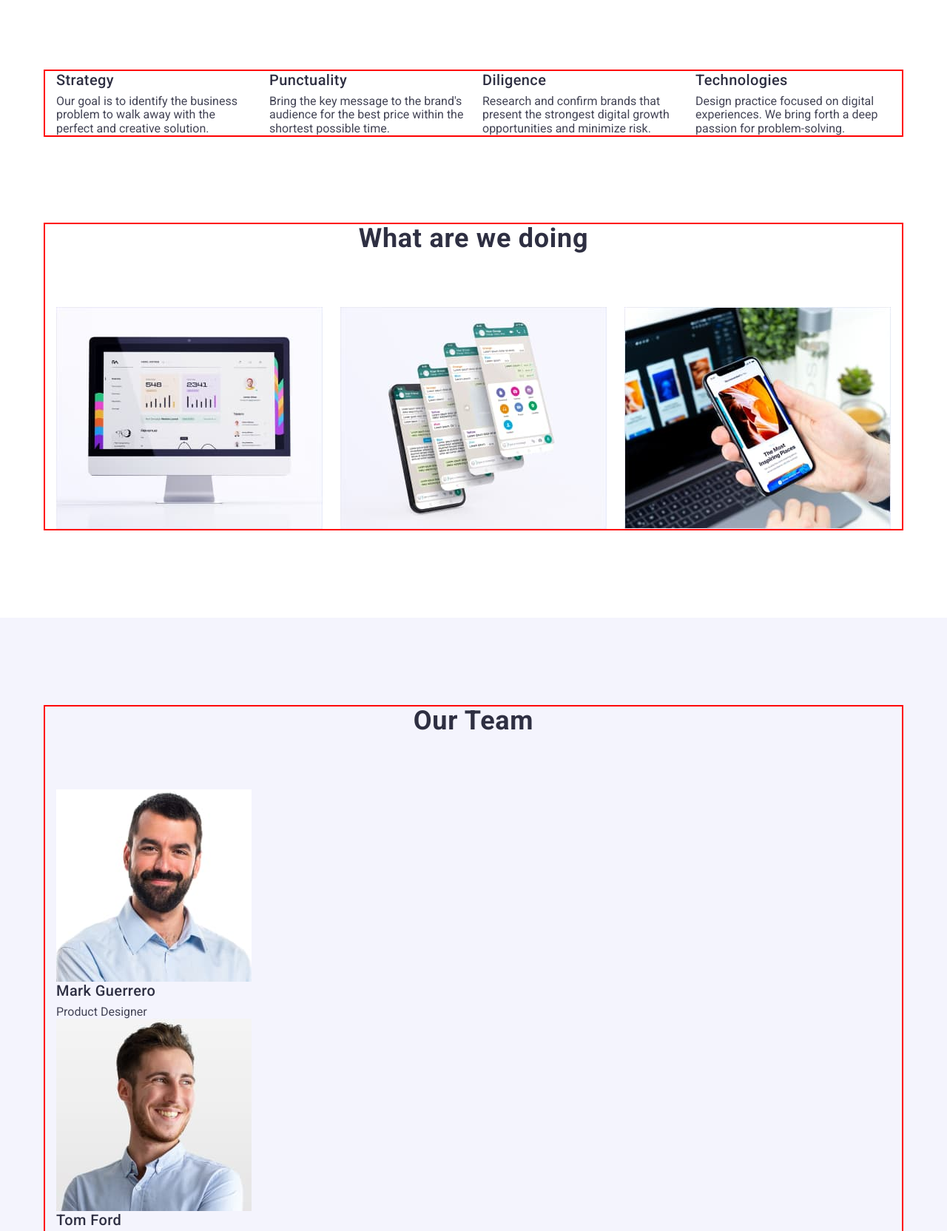
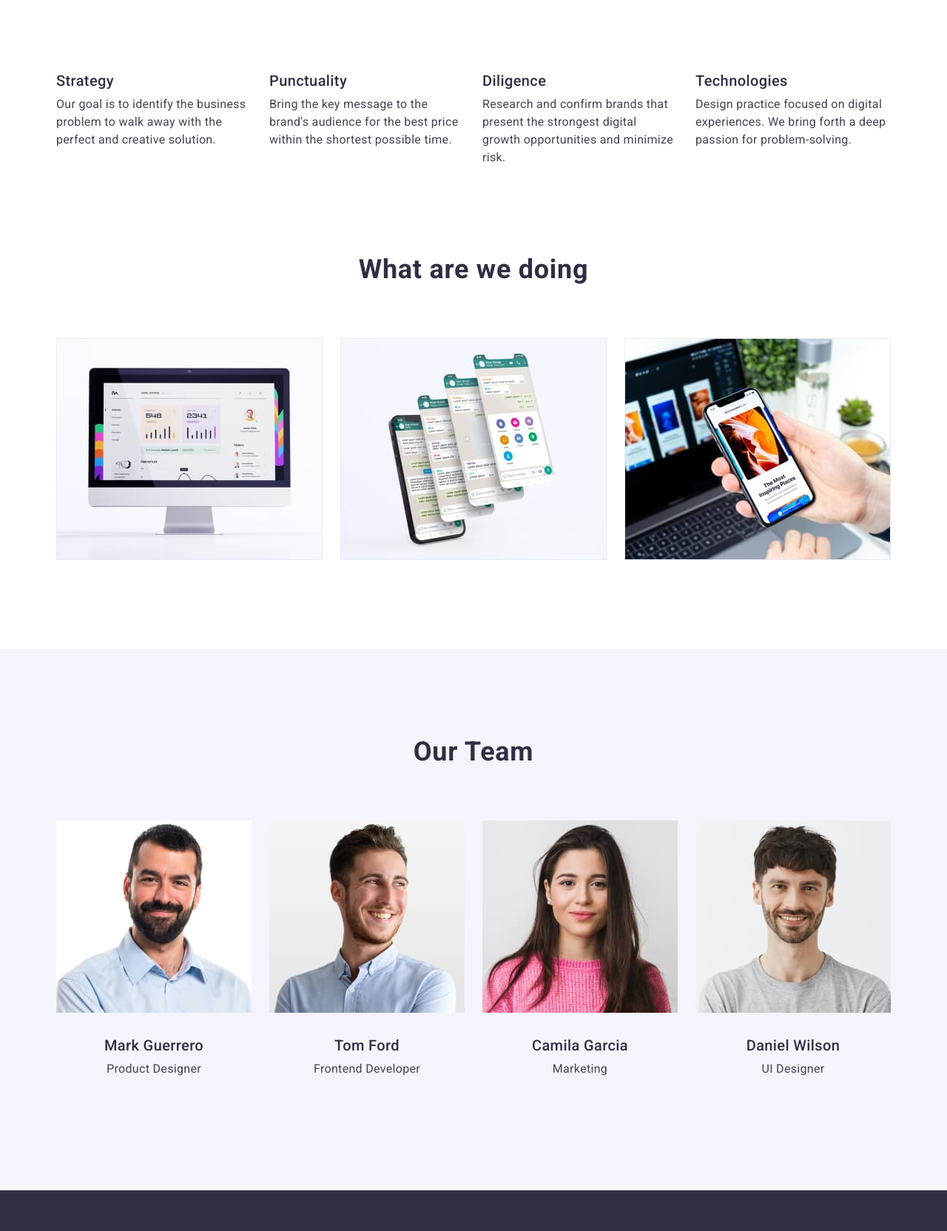
Before and after one commit to IvashkaVIP/goit-markup-hw-03, a plain HTML site: page index.html in a window 1280 px wide. Shown: the part 320-1984 px from the top of the page at 74% size. Drawn offline with nearby package versions, Linux system fonts and the light colour scheme.

Commit message:
index оформлена

```diff
--- a/css/styles.css
+++ b/css/styles.css
@@ -47,7 +47,6 @@ body {
   width: 1158px;
   margin: 0 auto;
   padding: 0 15px;
-  outline: 2px solid red;
 }
 .list {
   padding: 0px;
@@ -77,6 +76,7 @@ body {
 .header-main{
   display: flex;
   align-items: center;
+  border-bottom: 1px solid var(--footer-color-text);
 }
 .nav-main{
   display: flex;
@@ -114,10 +114,6 @@ body {
 .site-nav .item + .item{
   margin-left: 40px;
 }
-/* .site-nav .item:last-child{
-  margin-right: 0px;
-} */
-
 /* ---------------------------Contakts */
 .adress-main{
 margin-left: auto;
@@ -158,10 +154,6 @@ margin-left: auto;
   font-weight: 700;
   font-size: 56px;
   line-height: 1.07;
-  /* letter-spacing: 0.02em; */
-
-  outline: 3px solid red;
-
 }
 /* --------------------------Button */
 .btn {
@@ -196,17 +188,13 @@ margin-left: auto;
   margin-left: auto;
   margin-right: auto;
 }
-.feature-item{
+.text-item{
   width: 264px;
 }
-
-/* .section-features .list-item{
-margin-bottom: 8px; */
-
-/* .section-features p{
-  margin-top: 0px;
-  margin-bottom: 0px;
-} */
+.text-description{
+  line-height: 1.5;
+  letter-spacing: 0.02em;
+}
 .list-item {
   margin-top: 0px;
   margin-bottom: 8px;
@@ -231,23 +219,32 @@ margin-bottom: 8px; */
   display: flex;
   gap: 24px;
 }
-/* .section-works .section-title {
-  margin-bottom: 72px;
-} */
 /* --------------------------Section-3 Team */
 .section.team {
+  padding-bottom: 152px;
   background-color: var(--light-bcg-color);
 }
-
-/* .section-team .section-title{
-  margin-bottom: 72px;
-} */
+.team-list{
+  display: flex;
+  gap: 24px;
+}
+.team-item{
+  text-align: center;
+}
+.team-foto{
+  margin-bottom: 32px;
+}
 /* ----------------------------Footer */
 .footer-page {
+  padding-top: 100px;
+  padding-bottom: 100px;
   background-color: var(--dark-bcg-color);
   color: var(--footer-color-text);
 }
 .footer-page .logo {
+  display: inline-block;
+  margin-right: 0px;
+  margin-bottom: 16px;
   color: var(--light-color);
 }
 /* --------------------------Filter */
--- a/index.html
+++ b/index.html
@@ -53,30 +53,30 @@
         <!-- Скрытый -->
         <h2 class="visually-hidden">Features</h2>
         <ul class="feature-list list">
-          <li class="feature-item">
+          <li class="text-item">
             <h3 class="list-item">Strategy</h3>
-            <p>
+            <p class="text-description">
               Our goal is to identify the business problem to walk away with the
               perfect and creative solution.
             </p>
           </li>
-          <li class="feature-item">
+          <li class="text-item">
             <h3 class="list-item">Punctuality</h3>
-            <p>
+            <p class="text-description">
               Bring the key message to the brand's audience for the best price
               within the shortest possible time.
             </p>
           </li>
-          <li class="feature-item">
+          <li class="text-item">
             <h3 class="list-item">Diligence</h3>
-            <p>
+            <p class="text-description">
               Research and confirm brands that present the strongest digital
               growth opportunities and minimize risk.
             </p>
           </li>
-          <li class="feature-item">
+          <li class="text-item">
             <h3 class="list-item">Technologies</h3>
-            <p>
+            <p class="text-description">
               Design practice focused on digital experiences. We bring forth a
               deep passion for problem-solving.
             </p>
@@ -101,26 +101,34 @@
       <section class="section team">
         <div class="container">
         <h2 class="section-title">Our Team</h2>
-        <ul class="list">
+        <ul class="team-list list">
           <li>
-            <img src="./images/mark.jpg" alt="Product Designer" width="264" />
+            <div class="team-item">
+            <img class="team-foto" src="./images/mark.jpg" alt="Product Designer" width="264" />
             <h3 class="list-item">Mark Guerrero</h3>
-            <p>Product Designer</p>
+            <p class="text-description">Product Designer</p>
+           </div>
           </li>
           <li>
-            <img src="./images/tom.jpg" alt="Frontend Developer" width="264" />
+            <div class="team-item">
+            <img class="team-foto" src="./images/tom.jpg" alt="Frontend Developer" width="264" />
             <h3 class="list-item">Tom Ford</h3>
-            <p>Frontend Developer</p>
+            <p class="text-description">Frontend Developer</p>
+          </div>
           </li>
           <li>
-            <img src="./images/camila.jpg" alt="Marketing" width="264" />
+            <div class="team-item">
+            <img class="team-foto" src="./images/camila.jpg" alt="Marketing" width="264" />
             <h3 class="list-item">Camila Garcia</h3>
-            <p>Marketing</p>
+            <p class="text-description">Marketing</p>
+          </div>
           </li>
           <li>
-            <img src="./images/daniel.jpg" alt="UI Designer" width="264" />
+            <div class="team-item">
+            <img class="team-foto" src="./images/daniel.jpg" alt="UI Designer" width="264" />
             <h3 class="list-item">Daniel Wilson</h3>
-            <p>UI Designer</p>
+            <p class="text-description">UI Designer</p>
+          </div>
           </li>
         </ul>
       </div>
@@ -131,7 +139,7 @@
       <a href="./index.html" class="logo"
         ><span class="accent">WEB</span>STUDIO</a
       >
-      <p>
+      <p class="text-item text-description">
         Increase the flow of customers and sales for your business with digital
         marketing & growth solutions.
       </p>
```
